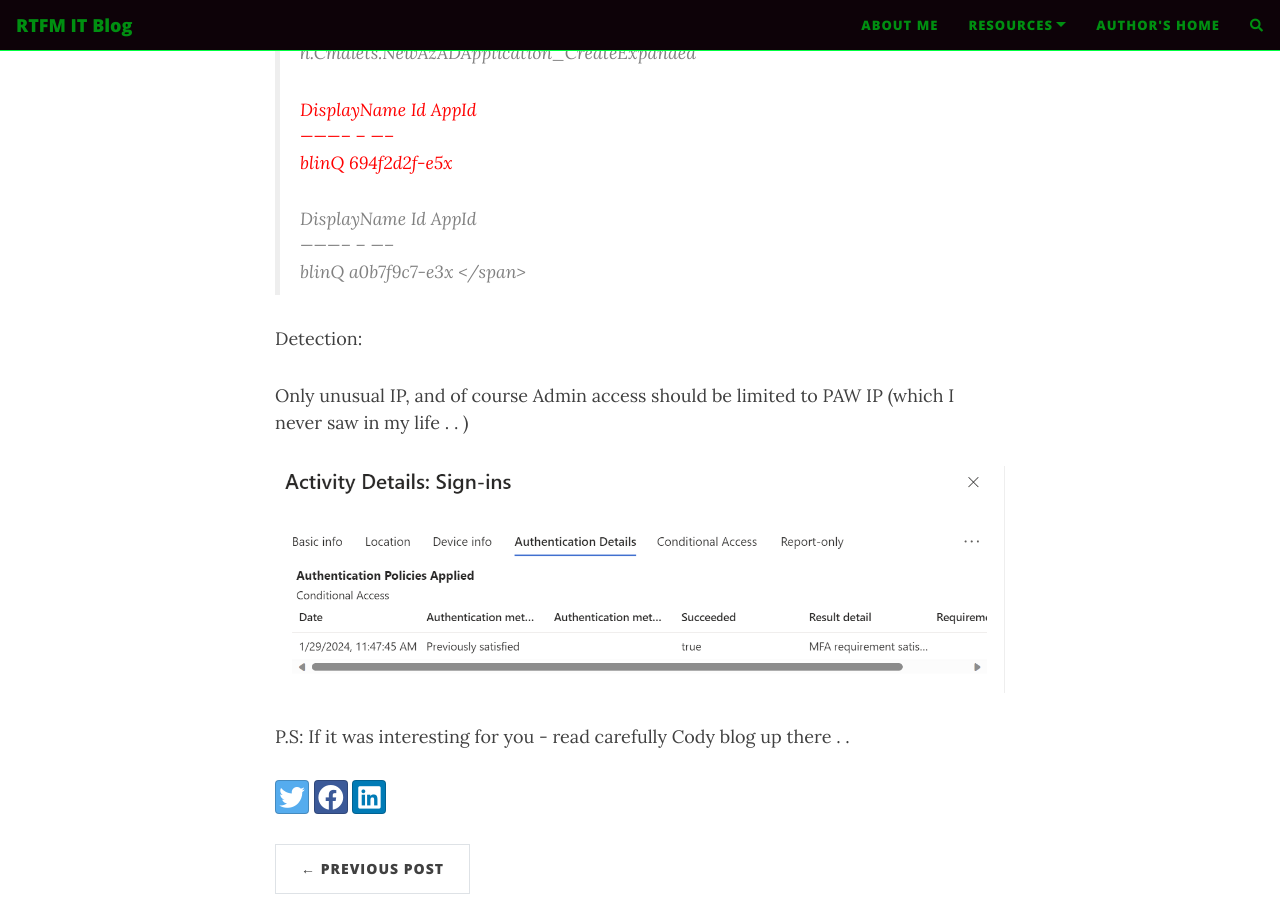
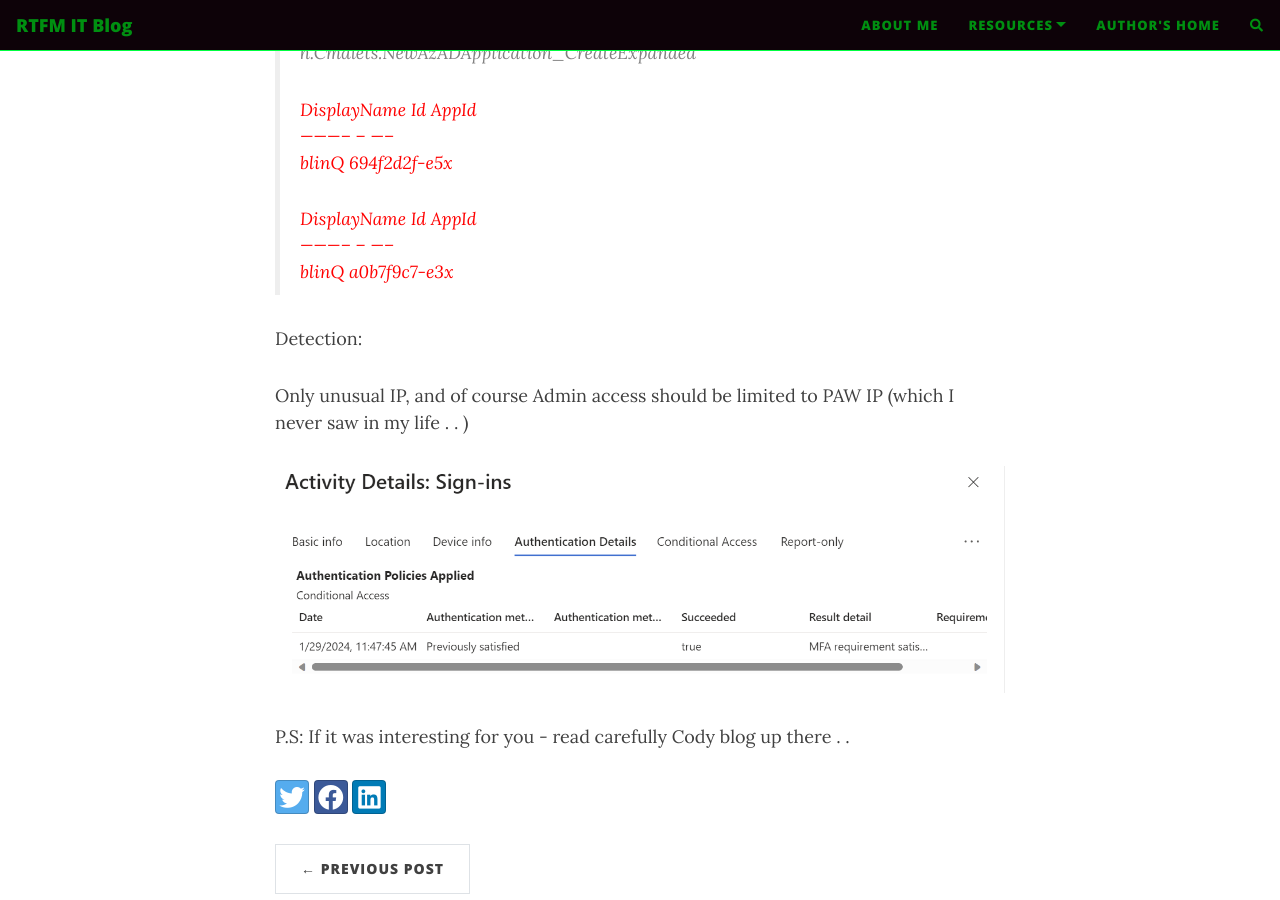
Before and after one commit to artem1982/048.no, a Jekyll site: the page built from _posts/2024-01-26-are-you-sure-you-know-azure-pim.markdown, in a window 1280 px wide and 900 px high, scrolled down 2550 px. Built offline with Jekyll 4.4.1, drawn with Linux system fonts in a browser that asks for light colours; nearby versions of some CDN libraries; comment, search, counter and statistics services are not loaded.

Commit message:
Azure PIM

```diff
--- a/_posts/2024-01-26-are-you-sure-you-know-azure-pim.markdown
+++ b/_posts/2024-01-26-are-you-sure-you-know-azure-pim.markdown
@@ -107,14 +107,14 @@ At C:\Program Files\WindowsPowerShell\Modules\Az.Resources\6.11.1\MSGraph.Autore
 >
 ><span style="color:red">DisplayName Id                                   AppId
 >----------- --                                   -----
->blinQ   694f2d2f-e5x
+>blinQ   694f2d2f-e5x </span>
 >
 >
 >
->DisplayName Id                                   AppId
+><span style="color:red">DisplayName Id                                   AppId
 >----------- --                                   -----
->blinQ   a0b7f9c7-e3x
-></span>
+>blinQ   a0b7f9c7-e3x</span>
+>
 
 Detection:
 
```
